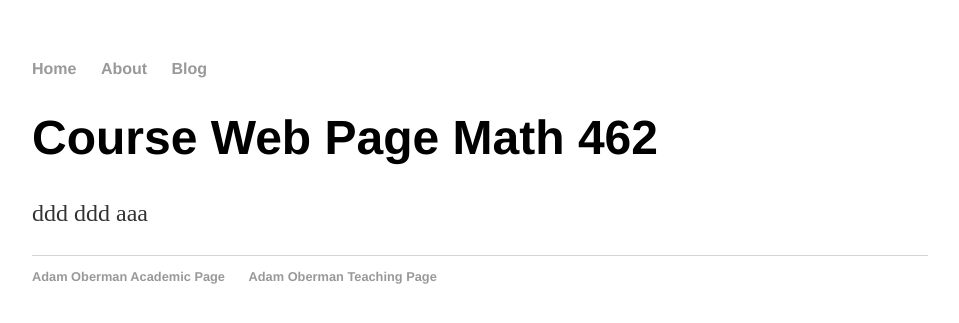
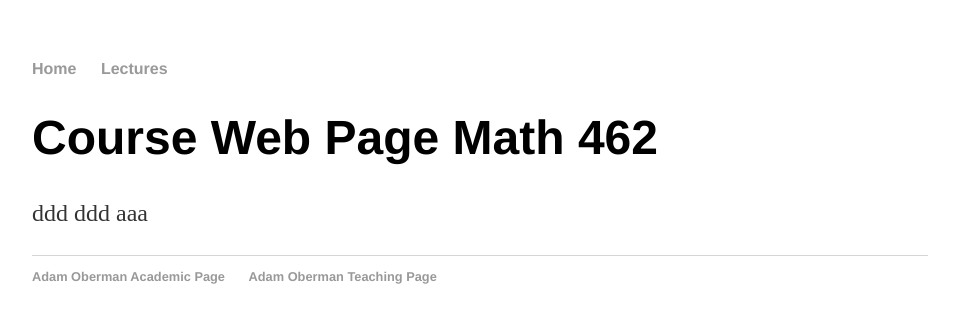
Before and after one commit to adam-oberman/adam-oberman.github.io, a Jekyll site: the page built from index.html, in a window 1280 px wide. Shown: the top 323 px of the page, without its empty margins (160-1119 px from the left). Built offline with Jekyll 4.4.1, drawn with Linux system fonts in a browser that asks for light colours.

Commit message:
Update default.html

```diff
--- a/_layouts/default.html
+++ b/_layouts/default.html
@@ -9,8 +9,8 @@
 			<nav>
 	    		<ul>
 	        		<li><a href="/">Home</a></li>
-		        	<li><a href="/about">About</a></li>
-	        		<li><a href="/blog">Blog</a></li>
+		        	<li><a href="/about">Lectures</a></li>
+
 	    		</ul>
 			</nav>
 			<div class="container">
```
